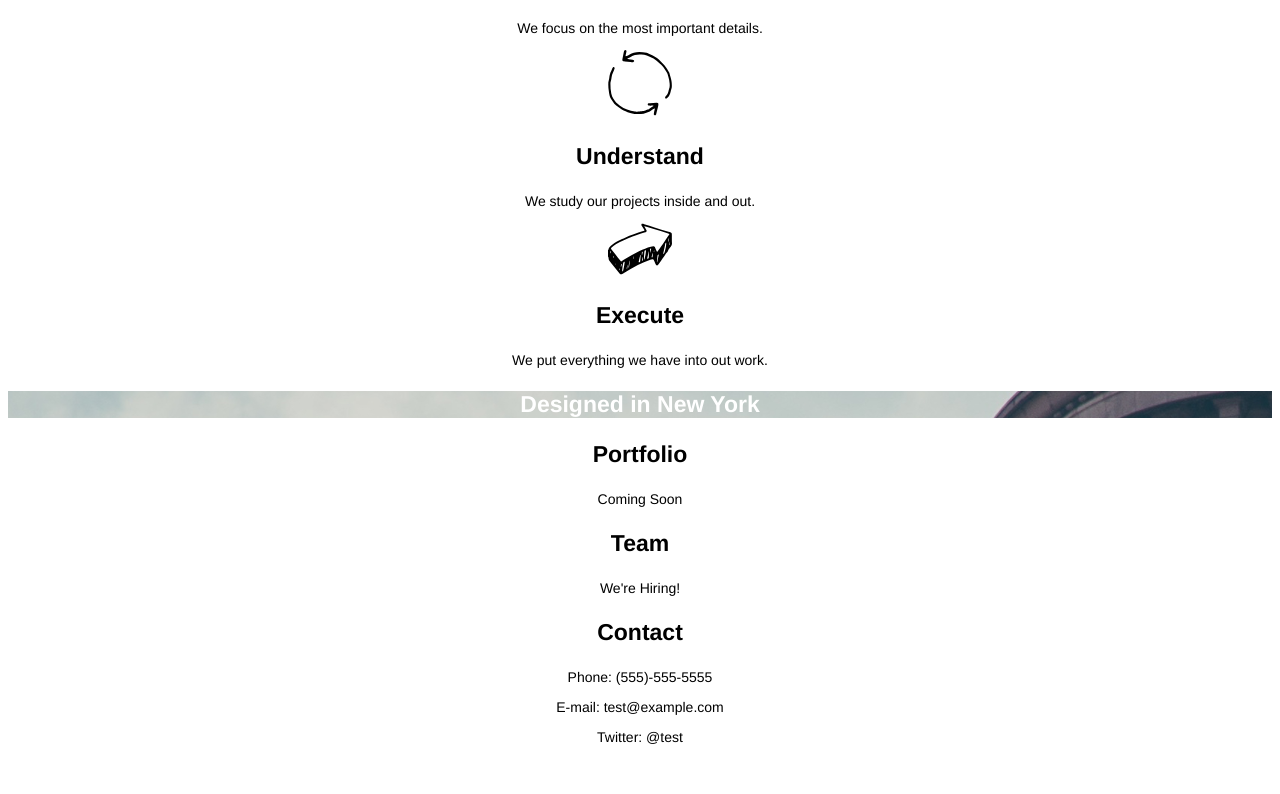
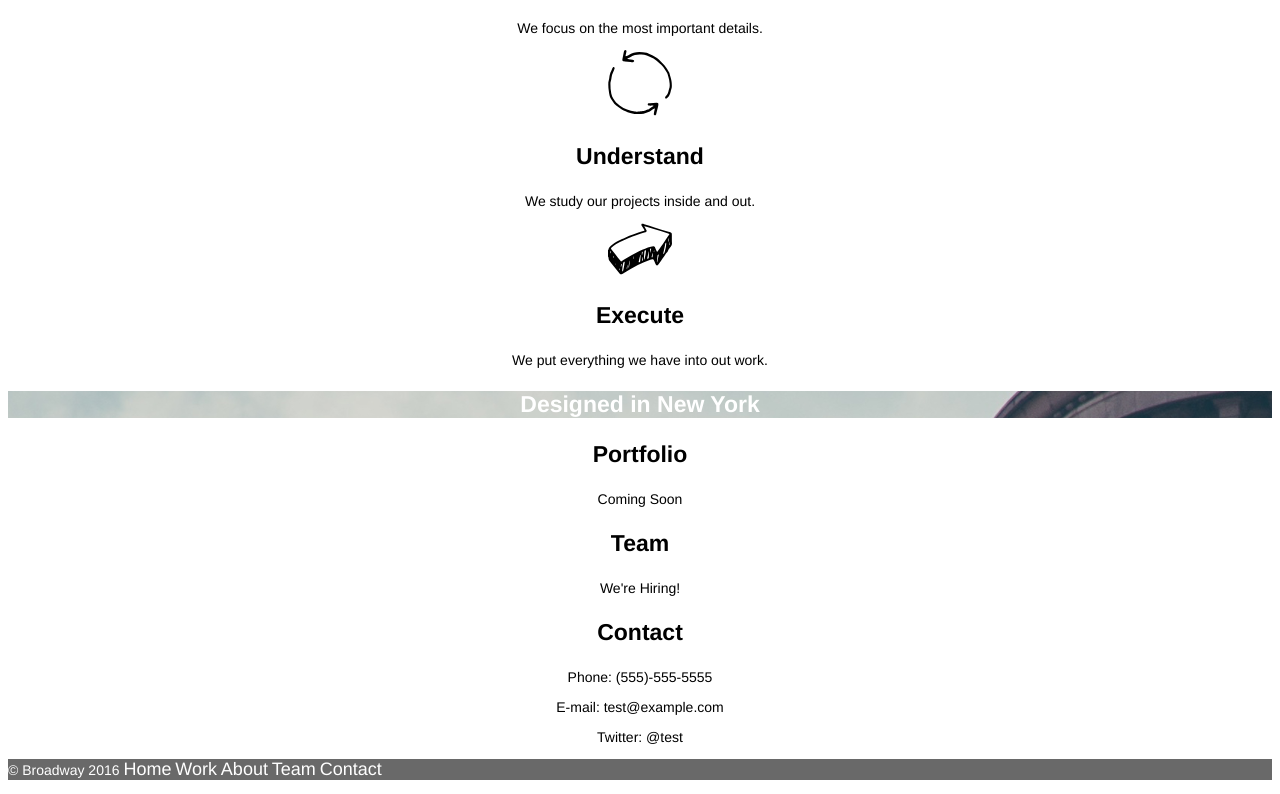
Before and after one commit to cameronjs/Broadway, a plain HTML site: page index.html in a window 1280 px wide. Shown: the part 539-1333 px from the top of the page. Before the commit the page ends 1298 px from the top, so only its background shows below. Drawn offline with Linux system fonts and the light colour scheme.

Commit message:
Footer added

```diff
--- a/index.html
+++ b/index.html
@@ -33,5 +33,8 @@
   <p>Twitter: @test</p>
 </body>
 <footer>
+  <p>&copy Broadway 2016
+    <a>Home</a> <a>Work</a> <a>About</a> <a>Team</a> <a>Contact</a>
+  </p>
 </footer>
 </html>
--- a/resources/css/style.css
+++ b/resources/css/style.css
@@ -17,12 +17,18 @@ h3 {
   font-weight: bold;
 }
 a {
-  font-size: 18px;
+  font-size: 18px!important;
 }
 p {
-  font-size: 14px
+  font-size: 14px;
 }
 .navigation {
   background-image: url("../images/building.png");
   color: white;
 }
+footer {
+  font-size: 11px;
+  color: white;
+  background-color: dimgray;
+  text-align: left;
+}
```
